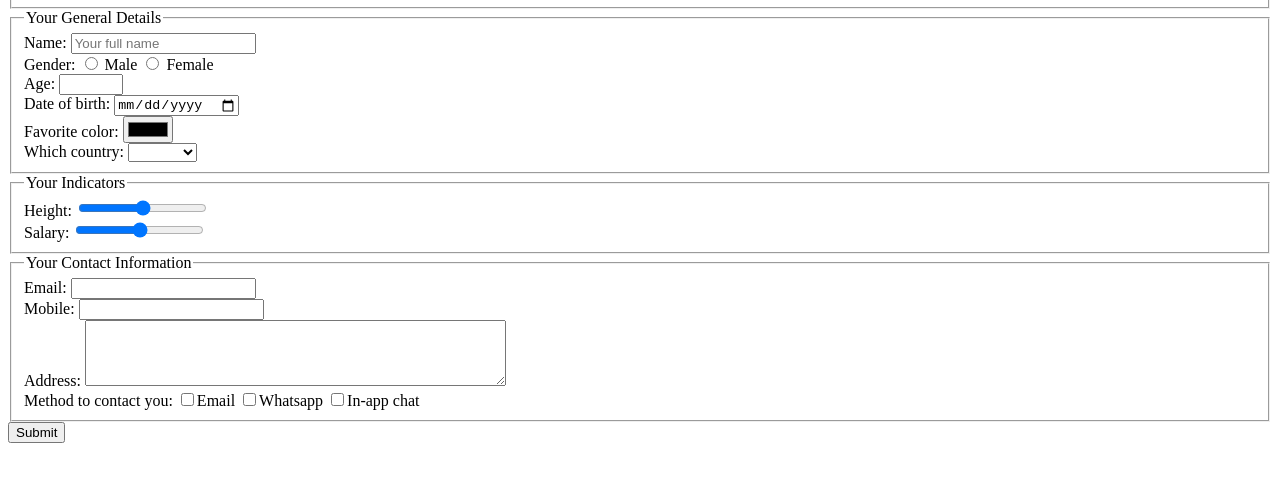
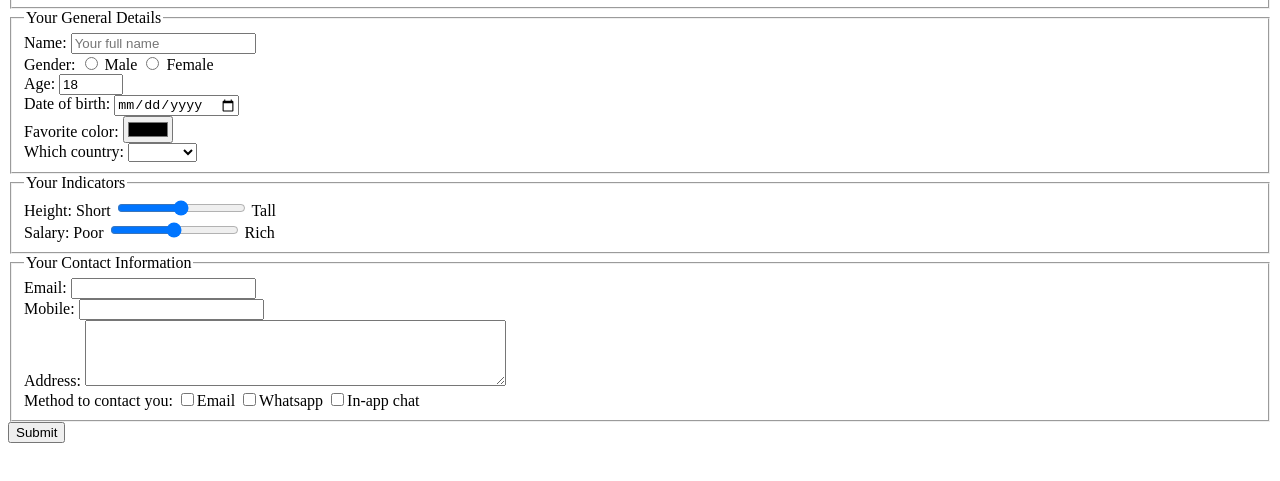
Before and after one commit to shahrzadmn/Dating-Website-HTML5-JS-CSS3, a plain HTML site: page index.html in a window 1280 px wide. Shown: the part 145-626 px from the top of the page. Drawn offline with Linux system fonts and the light colour scheme.

Commit message:
Complete pure html format-end of part1

```diff
--- a/index.html
+++ b/index.html
@@ -1,4 +1,8 @@
 <!DOCTYPE html>
+<!--
+Important notes
+You may find one or two of the form elements are not supported in certain browsers. You are recommended to use the Chrome browser.
+-->
 <html>
 	<head>
 		<title>Dating Website</title>
@@ -28,7 +32,18 @@
 						  <label for="image-preview">Image preview:</label>
 						  <img id="preview" alt="User Photo">
 					 </fieldset><!--Your Face Fieldset-->
+
 					 <fieldset>
+					 <!--
+						Second fieldset, with legend ‘Your general details’
+
+						input type= "text" ... [required]
+						input type="radio" ... (two of these) [required]
+						input type="number" ... [required]
+						input type="date" ...
+						input type="color" ...
+						select , with 6 option , to handle ‘no selection’ plus 5 different countries
+						-->
 						  <legend>Your General Details</legend>
 						  <label for="name">Name:</label>
 						  <input type="text" name="fullname" placeholder="Your full name" required><br>
@@ -36,7 +51,7 @@
 						  	<input type="radio" name="gender" value="male" required> Male
   							<input type="radio" name="gender" value="female" required> Female<br>
 						  <label for="age">Age:</label>
-						  <input type="number" name="age" min="18" max="150" required><br>
+						  <input type="number" name="age" min="18" max="150" value="18" required><br>
 						  <label for="date-of-birth">Date of birth:</label>
 						  <input type="date" name="bday"><br>
 						  <label for="fav-color">Favorite color:</label>
@@ -51,14 +66,34 @@
 							    <option value="Africa">Iran</option>
 							</select>
 					 </fieldset><!--Your General Details Fieldset-->
+
 					 <fieldset>
+					 <!--
+						Third fieldset, with legend ‘Your indicators’
+
+						input type="range" min="0" max="100" ...
+						input type="range" min="0" max="100" ...
+						-->
 						  <legend>Your Indicators</legend>
 						  <label for="height">Height:</label>
-						  <input type="range" name="height" min="0" max="100"><br>
+						  <label for="short">Short</label>
+						  <input type="range" name="height" min="0" max="100">
+						  <label for="tall">Tall</label>
+						  <br>
 						  <label for="salary">Salary:</label>
+						  <label for="poor">Poor</label>
 						  <input type="range" name="salary" min="0" max="100">
+						  <label for="rich">Rich</label>
 					 </fieldset><!--Your Indicators Fieldset-->
 					 <fieldset>
+					 <!--
+						Fourth fieldset, with legend ‘Your Contact Information’
+
+						input type="email" ... [required]
+						input type="tel" ...
+						textarea ...
+						input type="checkbox" ... , three of these are needed for the three types of contact method
+						-->
 						  <legend>Your Contact Information</legend>
 						  <label for="email">Email:</label>
 						  <input type="email" name="email" required><br>
@@ -72,50 +107,13 @@
 							<input type="checkbox" name="whatsapp" value="whatsapp">Whatsapp
 							<input type="checkbox" name="inappchat" value="inappchat">In-app chat
 					 </fieldset><!--Your Contact Information Fieldset-->
+					 <!--
+					 	At the end (not in any fieldset):
+						input type="submit"
+						-->
 					 <input type="submit" value="Submit">
 					</form>
 			</div><!--form-->
-
-
 		</div><!--web page-->
 	</body>
 </html>
-
-<!--
-Second fieldset, with legend ‘Your general details’
-
-input type= "text" ... [required]
-input type="radio" ... (two of these) [required]
-input type="number" ... [required]
-input type="date" ...
-input type="color" ...
-select , with 6 option , to handle ‘no selection’ plus 5 different countries
-Third fieldset, with legend ‘Your indicators’
-
-input type="range" min="0" max="100" ...
-input type="range" min="0" max="100" ...
-Fourth fieldset, with legend ‘Your Contact Information’
-
-input type="email" ... [required]
-input type="tel" ...
-textarea ...
-input type="checkbox" ... , three of these are needed for the three types of contact method
-At the end (not in any fieldset):
-
-input type="submit"
-Important notes
-
-Each of the four fieldset must have a legend, as indicated above.
-[required] shown in the list above means that the input must be entered by the user before the form can be successfully submitted, so you must indicate this by adding the appropriate text in the HTML i.e. required
-For everything in the form except the submit button, there must be an appropriate label which has an appropriate for e.g.
-
-<label for="avatar">Your image:</label>
-<input type="file" id="avatar" name="avatar" required>
-
-
-You can see the text for each label from the designer’s image provided to you. Alternatively, you can use your own text, as long as it hasthe same meaning.
-Every element which is used to provide data that gets sent to the server e.g. the input and textarea elements, need to have a name. They are sent to the server when the submit button is clicked. You are welcome to choose appropriate names.
-Where appropriate, add a break after each input i.e. <br> so the web page does not look cluttered.
-Some of the input types such as input type="email" have not been introduced in previous instructional videos, but the meaning of this type of input is obvious.
-You may find one or two of the form elements are not supported in certain browsers. You are recommended to use the Chrome browser.
--->
```
